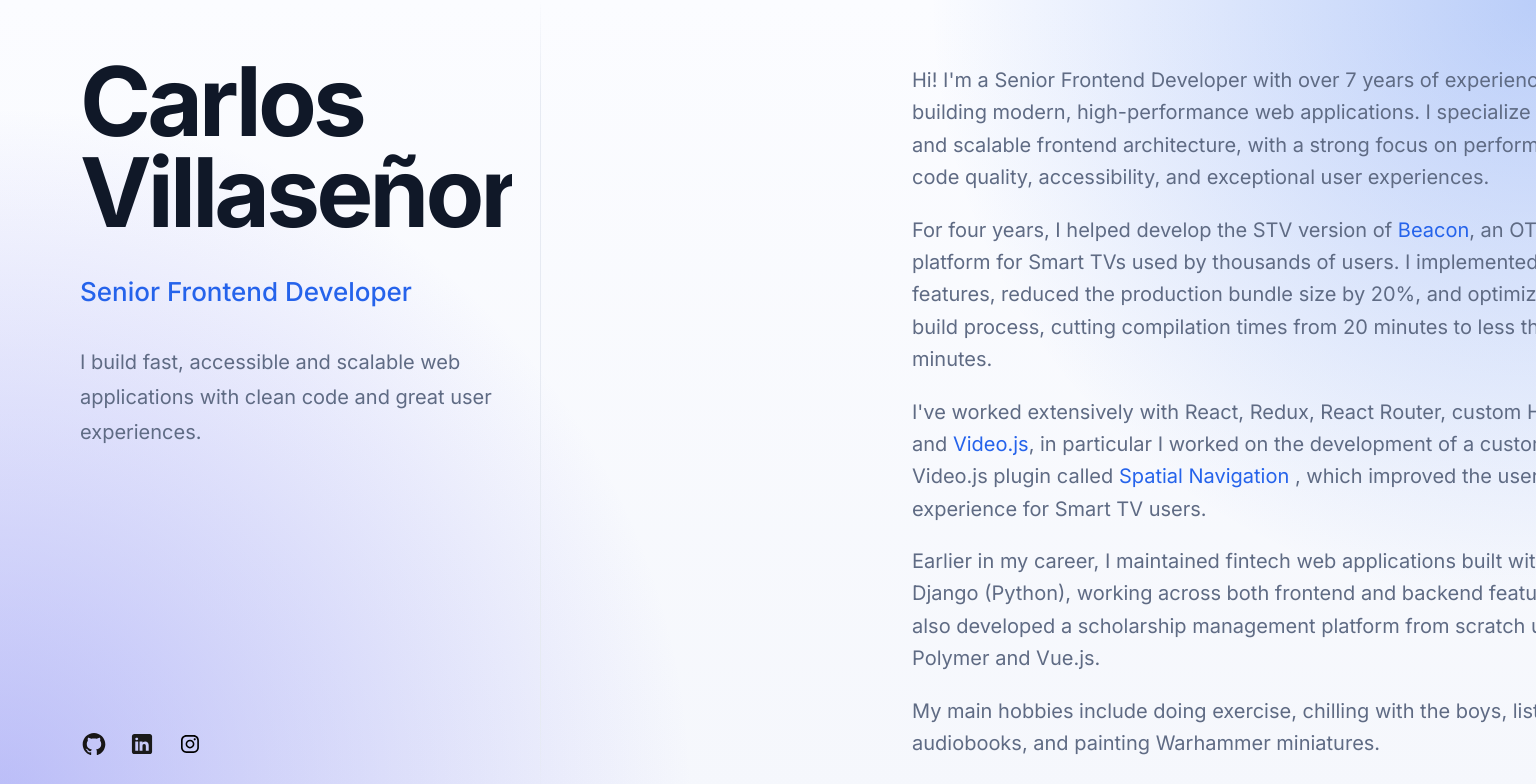
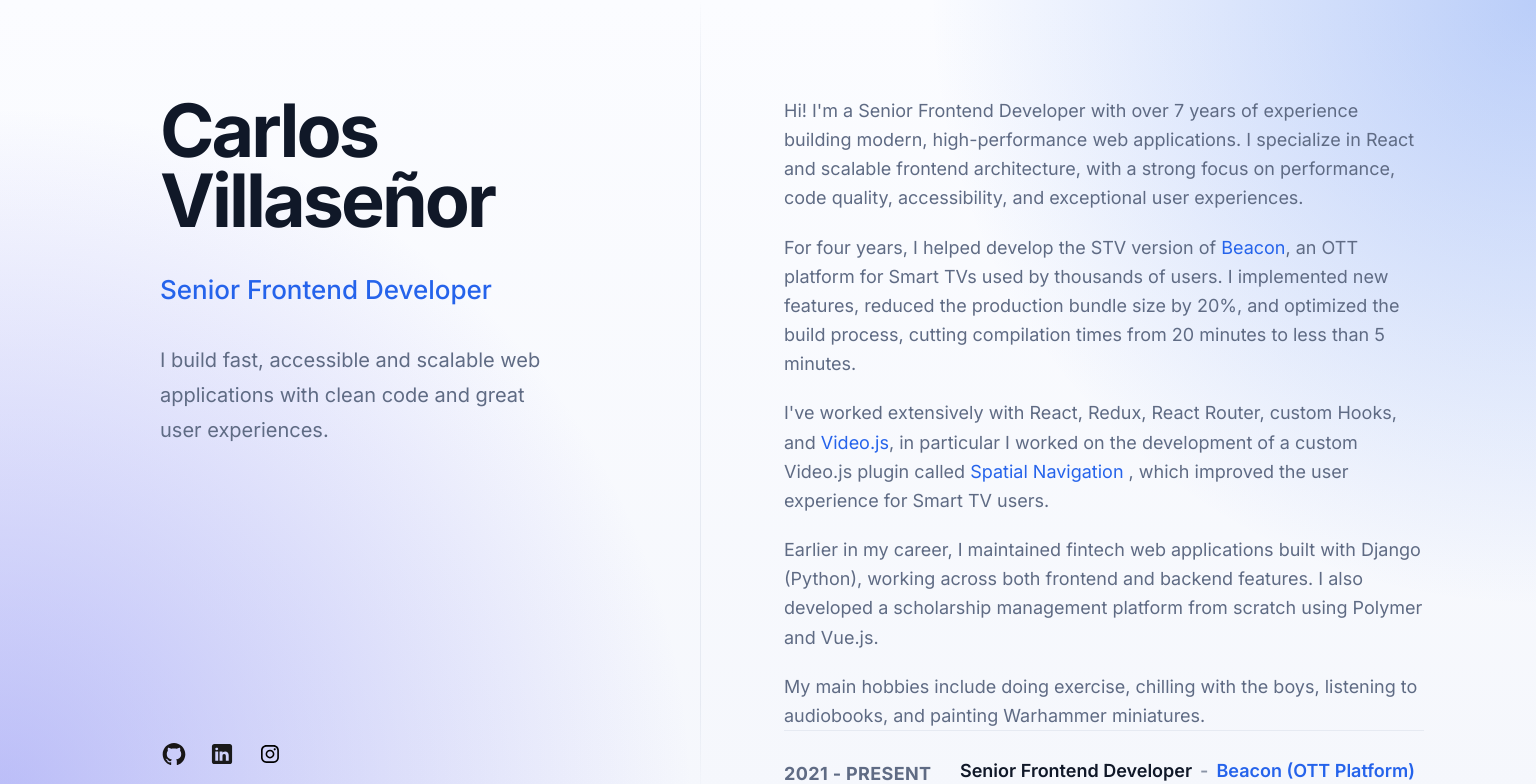
Before and after one commit to CarlosVillasenor/personal-landing-page, a Next.js app: page / in a window 1536 px wide. Shown: the top 784 px of the page. Built offline with nearby package versions, Linux system fonts and the light colour scheme.

Commit message:
feat: update styles to improve look and feel

```diff
--- a/src/app/page.module.css
+++ b/src/app/page.module.css
@@ -18,7 +18,7 @@
 @media (min-width: 64rem) {
   /* 1024px */
   .main {
-    --layout-header-width: 28rem;
+    --layout-header-width: 16rem;
     padding: var(--space-8);
     display: block;
     position: relative;
@@ -53,7 +53,7 @@
 
   /* Content */
   .main > :last-child {
-    margin-left: calc(var(--layout-header-width) + 400px);
+    margin-left: calc(var(--layout-header-width) + var(--space-8));
   }
 }
 
@@ -61,11 +61,14 @@
 @media (min-width: 80rem) {
   /* 1280px */
   .main {
-    --layout-header-width: 30rem;
+    --layout-header-width: 28rem;
   }
 }
 
 /* Wide screens */
 @media (min-width: 96rem) {
   /* 1536px */
+  .main {
+    --layout-header-width: 40rem;
+  }
 }
--- a/src/components/Content/Content.module.css
+++ b/src/components/Content/Content.module.css
@@ -1,4 +1,8 @@
 /* Mobile (default) */
+.container {
+  margin: 0 auto;
+}
+
 .content {
   max-width: 42rem;
   margin: 0 auto;
@@ -101,6 +105,7 @@
 
 /* Large phones / small tablets */
 @media (min-width: 36rem) {
+  /* 576px */
   .content {
     padding-top: var(--space-12);
   }
@@ -108,6 +113,7 @@
 
 /* Tablets */
 @media (min-width: 48rem) {
+  /* 768px */
   .content {
     max-width: 46rem;
   }
@@ -118,7 +124,7 @@
   }
 
   .experienceTitle {
-    font-size: var(--font-xl);
+    font-size: var(--font-lg);
   }
 }
 
@@ -126,16 +132,19 @@
 @media (min-width: 64rem) {
   /* 1024px */
   .content {
-    width: 100%;
-    max-width: 44rem;
     margin-left: 0;
-    padding-top: var(--space-8);
+    padding-top: var(--space-12);
     padding-bottom: var(--space-12);
     gap: var(--space-11);
+    max-width: 100%;
+  }
+
+  .container {
+    width: 500px;
   }
 
   .content p {
-    font-size: var(--font-xl);
+    font-size: var(--font-lg);
     line-height: 1.62;
   }
 }
@@ -143,9 +152,15 @@
 /* Large desktops */
 @media (min-width: 80rem) {
   /* 1280px */
+  .container {
+    width: 600px;
+  }
 }
 
 /* Wide screens */
 @media (min-width: 96rem) {
   /* 1536px */
+  .container {
+    width: 640px;
+  }
 }
--- a/src/components/Content/Content.tsx
+++ b/src/components/Content/Content.tsx
@@ -3,6 +3,7 @@ import styles from './Content.module.css';
 export default function Content() {
   return (
     <div className={styles.content}>
+      <div className={styles.container}>
         <section id="about" className={styles.section}>
           <p>
             Hi! I'm a Senior Frontend Developer with over 7 years of experience building modern,
@@ -83,5 +84,6 @@ export default function Content() {
           <h2 className={styles.sectionLabel}>Projects</h2>
         </section>
       </div>
+    </div>
   );
 }
--- a/src/components/Header/Header.module.css
+++ b/src/components/Header/Header.module.css
@@ -186,15 +186,17 @@
 
 /* Laptops */
 @media (min-width: 64rem) {
+  /* 1024px */
   .header {
-    height: 100%;
+    height: 100vh;
     flex-direction: column;
   }
 
   .content {
     min-height: 100%;
     width: 100%;
-    padding: var(--space-6);
+    padding: 0;
+    padding-top: var(--space-12);
     gap: var(--space-12);
   }
 
@@ -204,7 +206,16 @@
   }
 
   .name {
-    font-size: 4.9rem;
+    font-size: var(--font-4xl);
+  }
+
+  .role {
+    font-size: var(--font-lg);
+  }
+
+  .pitch {
+    max-width: 22rem;
+    font-size: var(--font-base);
   }
 
   .nav {
@@ -216,22 +227,29 @@
 
 /* Large desktops */
 @media (min-width: 80rem) {
+  /* 1280px */
   .content {
     width: min(100%, 80rem);
     padding-inline: var(--space-14);
   }
 
   .name {
-    font-size: 6rem;
+    font-size: 4rem;
+  }
+
+  .role {
+    font-size: var(--font-xl);
   }
 
   .pitch {
     max-width: 27rem;
+    font-size: var(--font-lg);
   }
 }
 
 /* Wide screens */
 @media (min-width: 96rem) {
+  /* 1536px */
   .content {
     width: min(100%, 88rem);
   }
@@ -239,4 +257,17 @@
   .nav {
     gap: var(--space-6);
   }
+
+  .name {
+    font-size: 4.6rem;
+  }
+
+  .role {
+    font-size: 1.625rem;
+  }
+
+  .pitch {
+    max-width: 30rem;
+    font-size: 1.25rem;
+  }
 }
--- a/src/styles/variables.css
+++ b/src/styles/variables.css
@@ -126,4 +126,6 @@
   --space-12: 4rem;     /* 64px */
   --space-13: 5rem;     /* 80px */
   --space-14: 6rem;     /* 96px */
+  --space-15: 9rem;     /* 144px */
+  --space-16: 13rem;    /* 208px */
 }
```
Lines whose indentation alone changed are shown as unchanged.
